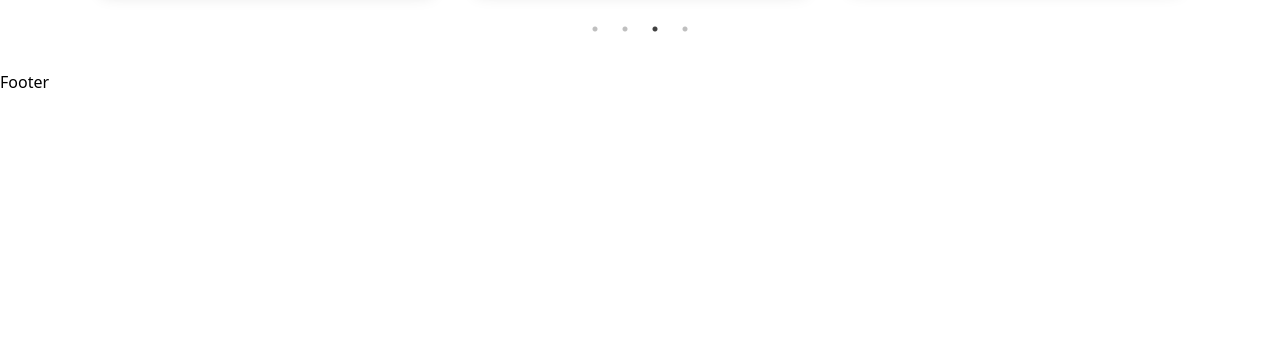
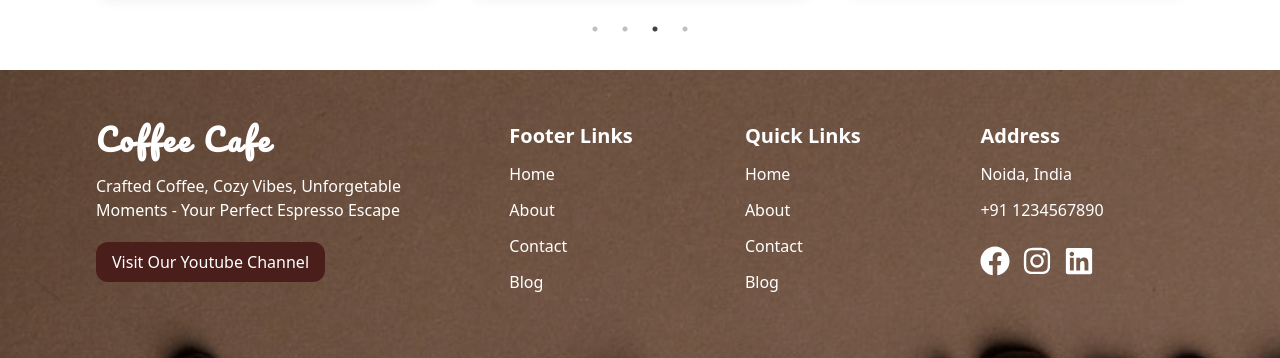
Before and after one commit to bharat-code99/coffee-shop, a React (Vite) app: page / in a window 1280 px wide. Shown: the part 2419-2777 px from the top of the page. Before the commit the page ends 2513 px from the top, so only its background shows below. Built offline with nearby package versions, Linux system fonts and the light colour scheme.

Commit message:
Added Footer Section

```diff
--- a/src/components/Footer.jsx
+++ b/src/components/Footer.jsx
@@ -1,8 +1,99 @@
 import React from 'react'
+import { FaFacebook, FaInstagram, FaLinkedin } from 'react-icons/fa'
+import FooterBg from '../assets/website/coffee-footer.jpg'
+
+const footerLinks = [
+  {
+    title: "Home",
+    link: "/#"
+  },
+  {
+    title: "About",
+    link: "/#about"
+  },
+  {
+    title: "Contact",
+    link: "/#contact"
+  },
+  {
+    title: "Blog",
+    link: "/#blog"
+  },
+]
+
+const bgImg = {
+  backgroundImage: `url(${FooterBg})`,
+  backgroundPosition: "center",
+  backgroundRepeat: "no-repeat",
+  backgroundSize: "cover",
+  minHeight: "400px",
+  width: "100%",
+}
 
 const Footer = () => {
   return (
-    <div>Footer</div>
+    <div style={bgImg} className='text-white'>
+      <div className='bg-black/40 min-h-[400px]'>
+        <div className='px-20 grid md:grid-cols-3 pb-20 pt-5'>
+          {/* company details */}
+          <div className='py-8 px-4'>
+            <a href="#" className='font-semibold tracking-widest text-2xl sm:text-3xl font-pacifico'>Coffee Cafe</a>
+            <p className='pt-4'>
+              Crafted Coffee, Cozy Vibes, Unforgetable Moments - Your Perfect Espresso Escape
+            </p>
+            <a href="#" target='_blank' className='inline-block bg-secondary py-2 px-4 rounded-xl mt-5'>
+              Visit Our Youtube Channel
+            </a>
+          </div>
+
+          {/* footer links */}
+          <div className='col-span-2 grid grid-cols-2 sm:grid-cols-3 md:pl-10'>
+            <div className='py-8 px-4'>
+              <h1 className='text-xl font-semibold sm:text-left mb-3'>Footer Links</h1>
+              <ul className='space-y-3'>
+                {footerLinks.map((data, index) => (
+                  <li key={index}>
+                    <a href={data.link} className='inline-block hover:scale-105 duration-200'>{data.title}</a>
+                  </li>
+                ))}
+              </ul>
+            </div>
+
+            <div className='py-8 px-4'>
+              <h1 className='text-xl font-semibold sm:text-left mb-3'>Quick Links</h1>
+              <ul className='space-y-3'>
+                {footerLinks.map((data, index) => (
+                  <li key={index}>
+                    <a href={data.link} className='inline-block hover:scale-105 duration-200'>{data.title}</a>
+                  </li>
+                ))}
+              </ul>
+            </div>
+
+            {/* Company Address Section */}
+            <div className='py-8 px-4 col-span-2 sm:col-auto'>
+              <h1 className='text-xl font-semibold sm:text-left mb-3'>Address</h1>
+              <div>
+                <p className='mb-3'>Noida, India</p>
+                <p>+91 1234567890</p>
+
+                <div className='space-x-3 mt-6'>
+                  <a href="#">
+                    <FaFacebook className='text-3xl inline-block hover:scale-105 duration-200'/>
+                  </a>
+                  <a href="#">
+                    <FaInstagram className='text-3xl inline-block hover:scale-105 duration-200'/>
+                  </a>
+                  <a href="#">
+                    <FaLinkedin className='text-3xl inline-block hover:scale-105 duration-200'/>
+                  </a>
+                </div>
+              </div>
+            </div>
+          </div>
+        </div>
+      </div>
+    </div>
   )
 }
 
```
